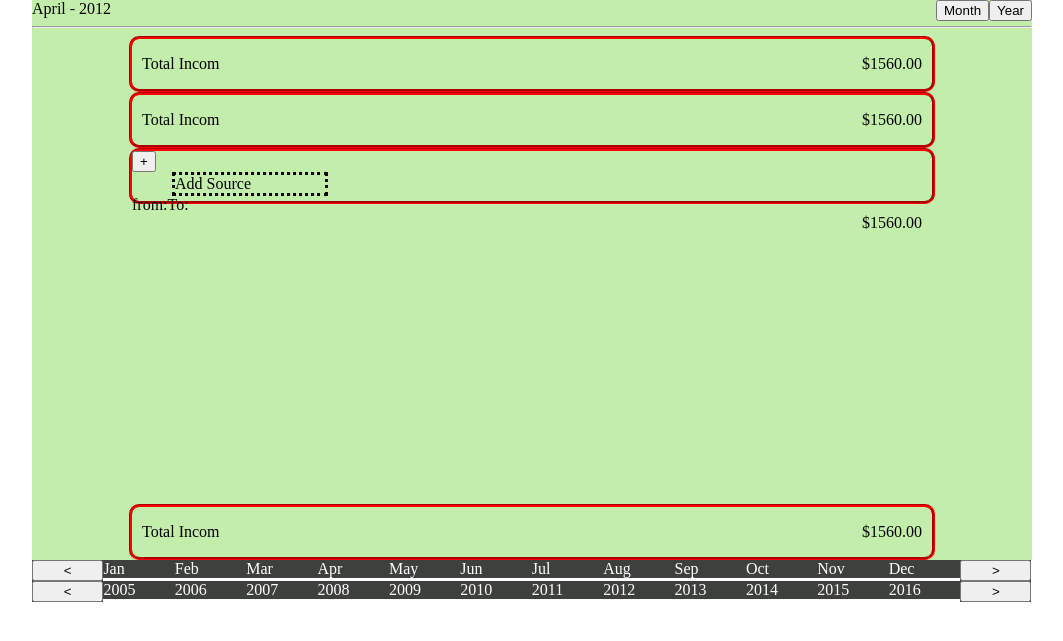
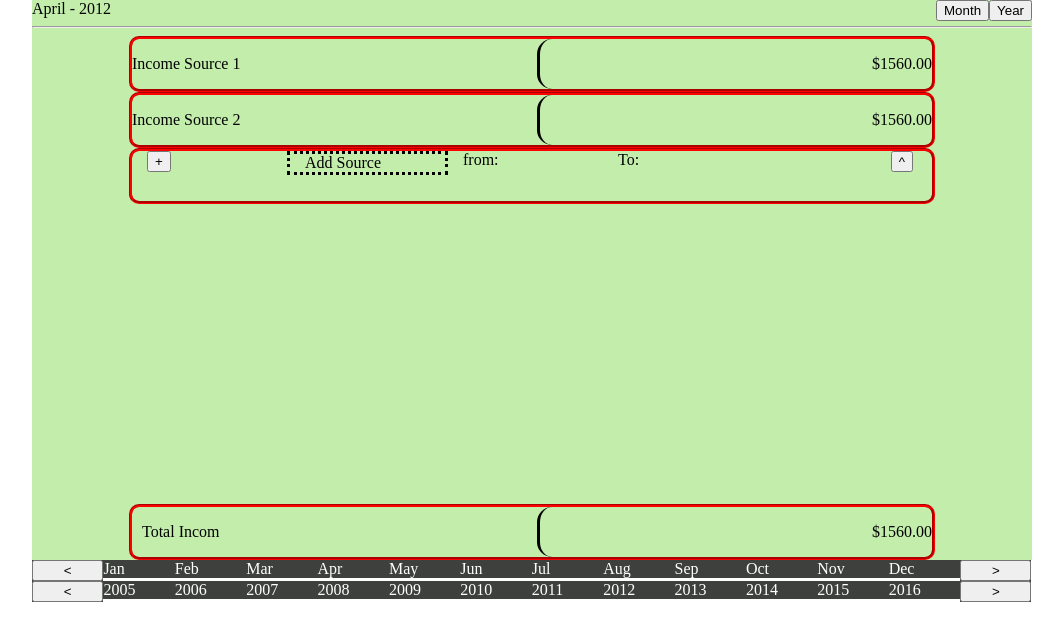
Before and after one commit to ns-jeeb/FinancePlanner, a PHP site: page /kohana/income in a window 1280 px wide. Shown: the part 58-699 px from the top of the page, without its empty margins (108-1171 px from the left). Run offline with PHP 8.4, Linux system fonts and the light colour scheme; settings files or empty folders that the repository lacks are supplied; some libraries are stand-ins or nearby versions.

Commit message:
income view interface design is done

```diff
--- a/application/views/income/phpIncome.php
+++ b/application/views/income/phpIncome.php
@@ -5,29 +5,26 @@ April - 2012
 <hr style="color: red; size: 3px;" />
 
 <div class="incom_blance">
-	<div class="title"><p>Total Incom</p></div>
-	<div class="value1"><p>$1560.00</p></div>
+	<div class="s_title"><p>Income Source 1</p></div>
+	<div class="s_value"><p style="float: right;">$1560.00</p></div>
 
 </div>
 
 <div class="incom_blance">
-	<div class="title"><p>Total Incom</p></div>
-	<div class="value1"><p>$1560.00</p></div>
+	<div class="s_title"><p>Income Source 2</p></div>
+	<div class="s_value"><p style="float: right;">$1560.00</p></div>
 
 </div>
 
 <div class="incom_blance">
 	<!---->
+	<div class="div"><input type="button" value="+" /></div>
+	<div class="div"style="border-style:dotted; ">Add Source</div>
+	<div class="div">from:</div>
+	<div class="div">To:</div>
+	<div class="div"></div>
+	<div class="div" ><input type="button" value="^"style="float: right;" /></div>
 
-
-	<table style="float:right;width: 100%;">
-		<tr><input type="button" value="+" /></tr>
-		<tr><div id="add_source">Add Source</div></tr>
-		<tr>from:</tr>
-		<tr>To:</tr>
-
-	</table>
-	<div class="value1" style="float: right;">$1560.00</div>
 
 </div>
 
@@ -38,6 +35,6 @@ April - 2012
 
 <div class="incom_blance">
 	<div class="title"><p>Total Incom</p></div>
-	<div class="value1"><p>$1560.00</p></div>
+	<div class="s_value"><p style="float: right";>$1560.00</p></div>
 
 </div>
--- a/media/stylesheet/cssIncome.css
+++ b/media/stylesheet/cssIncome.css
@@ -4,11 +4,27 @@ body {
 .free_space{
 	height:300px;
 }
-#add_source{
-	width: 150px;
-	margin-left: 40px;
-	border-style: dotted;
+
+.div{
+	float: left;width: 140px;padding-left: 15px;
 }
-tr{
-	width: 150px;
+.incom_blance{
+	margin-left: auto;
+	margin-right: auto;
+	height:50px;
+	width: 800px;
+	border: groove;
+	border-color:#FF0000;
+	border-radius:10px;
 }
+
+.s_value{
+	border-left:solid; border-radius:15px;
+	float: right;
+	width:49%;
+}
+.s_title{
+
+	float: left;
+	width:49%;
+}
```
